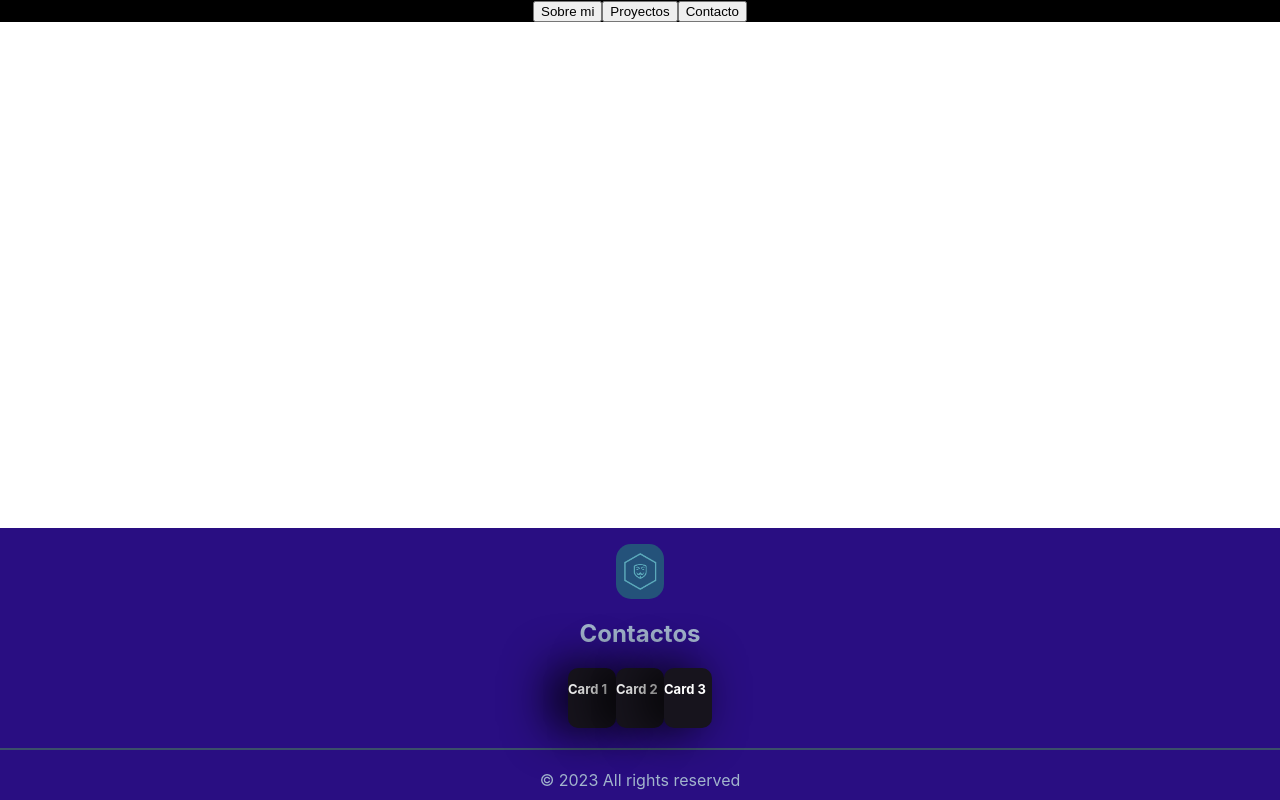
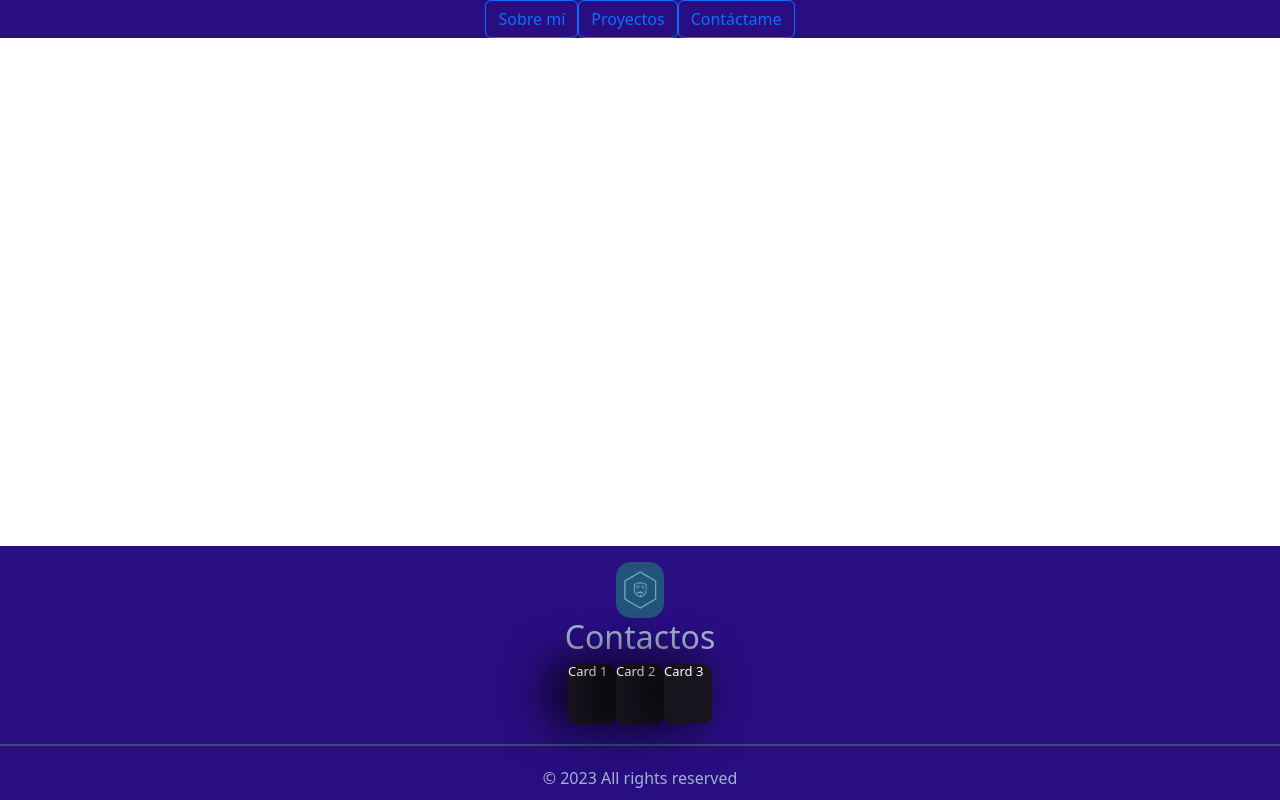
Before and after one commit to JorgeSalazarMaceda/portfolio, a React (Create React App) app: page / in a window 1280 px wide. Built offline with nearby package versions, Linux system fonts and the light colour scheme.

Commit message:
New component custombutton created & new language

```diff
--- a/package.json
+++ b/package.json
@@ -6,6 +6,7 @@
     "@testing-library/jest-dom": "^5.16.5",
     "@testing-library/react": "^13.4.0",
     "@testing-library/user-event": "^13.5.0",
+    "bootstrap": "^5.3.1",
     "react": "^18.2.0",
     "react-dom": "^18.2.0",
     "react-scripts": "5.0.1",
--- /dev/null
+++ b/src/Components/Button.js
@@ -0,0 +1,10 @@
+
+
+const CustomButton = (props) => {
+
+    return (
+        <button type="button" className="btn btn-outline-primary">{props.children}</button>
+    )
+}
+
+export default CustomButton
--- a/src/Components/Card.js
+++ b/src/Components/Card.js
@@ -6,7 +6,7 @@ const Card = () => {
     return (
         <div class="container">
             {cardTexts.map((text, index) =>
-                <div key={index} className='card'>
+                <div key={index} className='my-card'>
                     <h3 className='title'>{text}</h3>
                 </div>
             )}
--- a/src/Components/ContentArea.js
+++ b/src/Components/ContentArea.js
@@ -4,9 +4,13 @@ import Footer from './Footer'
 
 const ContentArea = () => {
 
+    const settings = {
+        language: "es" // Puedes cambiarlo según el idioma seleccionado
+    }
+
     return (
         <div>
-            <Encabezado></Encabezado>
+            <Encabezado settings={settings}></Encabezado>
             <Footer></Footer>
         </div>
 
--- a/src/Components/Header.js
+++ b/src/Components/Header.js
@@ -1,14 +1,16 @@
 import "../Style/header.css";
+import CustomButton from './Button';
+import translations from '../strings/StringStorage.json'
 
-const Encabezado = () => {
+const Encabezado = (props) => {
 
 
     return (
         <div className="centrado">
             <header>
-                <button>Sobre mi</button>
-                <button>Proyectos</button>
-                <button>Contacto</button>
+                <CustomButton >{translations.language_strings[props.settings.language]["sobre_mi"]}</CustomButton >
+                <CustomButton>{translations.language_strings[props.settings.language]["proyectos"]}</CustomButton>
+                <CustomButton>{translations.language_strings[props.settings.language]["contacto"]}</CustomButton>
             </header>
         </div>
     )
--- a/src/Style/Card.css
+++ b/src/Style/Card.css
@@ -7,7 +7,7 @@
     align-items: flex-start;
 }
 
-.card {
+.my-card {
     display: flex;
     height: 60px;
     width: 3rem;
@@ -19,12 +19,12 @@
 }
 
 
-.card:hover {
+.my-card:hover {
     transform: translateY(-20px);
     transition: 0.4s ease-out;
 }
 
-.card:hover~.card {
+.my-card:hover~.my-card {
     position: relative;
     left: 50px;
     transition: 0.4s ease-out;
--- a/src/Style/header.css
+++ b/src/Style/header.css
@@ -1,5 +1,7 @@
 .centrado {
+    width: 100vw;
+    font-size: 16px;
     align-content: center;
-    background-color: black;
+    background-color: rgb(41, 14, 130);
     height: 10%;
 }
--- a/src/index.js
+++ b/src/index.js
@@ -2,6 +2,9 @@ import React from 'react';
 import ReactDOM from 'react-dom/client';
 import './Style/index.css';
 import App from './App';
+import 'bootstrap/dist/css/bootstrap.min.css';
+import 'bootstrap/dist/js/bootstrap.min.js';
+
 
 const root = ReactDOM.createRoot(document.getElementById('root'));
 root.render(
--- /dev/null
+++ b/src/strings/StringStorage.json
@@ -0,0 +1,15 @@
+{
+    "supported_languages": ["es", "en"],
+    "language_strings": {
+        "es": {
+            "sobre_mi": "Sobre mí",
+            "proyectos": "Proyectos",
+            "contacto": "Contáctame"
+        },
+        "en": {
+            "sobre_mi": "About me",
+            "proyectos": "Projects",
+            "contacto": "Contact me"
+        }
+    }
+}
```
Also changed, not shown: 1 other file (tests, documents, lock files or other folders).
